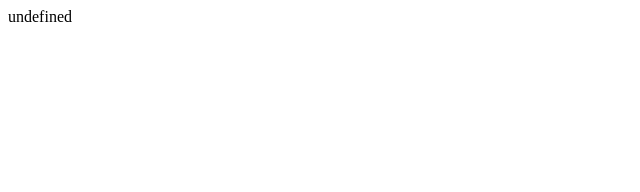
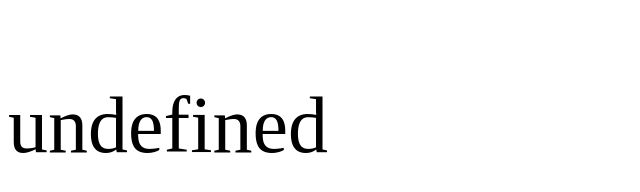
Before and after one commit to daniu286/daniu2, a plain HTML site: page index.html in a window 1280 px wide. Shown: the whole page, without its empty margins (0-640 px from the left). Drawn offline with Linux system fonts and the light colour scheme.

Commit message:
Update index.html

```diff
--- a/index.html
+++ b/index.html
@@ -5,7 +5,7 @@
 		<title></title>
 	</head>
 	<body>
-		<maqree id="d"></maqree>
+		<p id="d" style="font-size:80px;"></p>
 		<script>
 			var d=document.getElementById("d");
 			var arr=location.toString().split("?")
```
